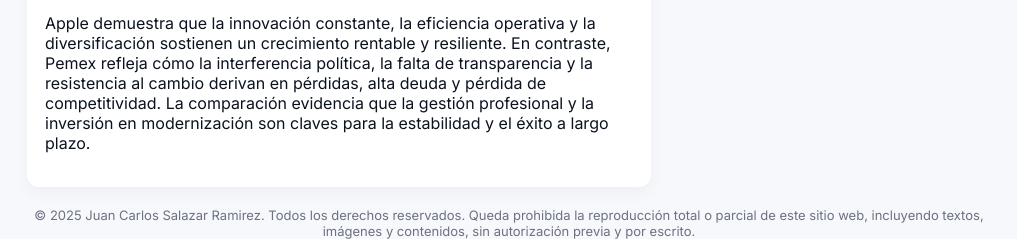
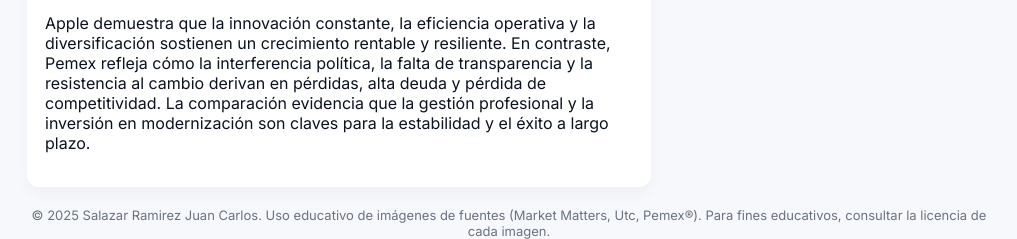
Before and after one commit to carlosramirez345/administraci-n-, a plain HTML site: page index.html in a window 1280 px wide. Shown: the part 3736-3975 px from the top of the page, without its empty margins (131-1148 px from the left). Drawn offline with nearby package versions, Linux system fonts and the light colour scheme.

Commit message:
Update index.html

```diff
--- a/index.html
+++ b/index.html
@@ -236,7 +236,7 @@
     </div>
 
     <footer>
-      © 2025 Juan Carlos Salazar Ramirez. Todos los derechos reservados. Queda prohibida la reproducción total o parcial de este sitio web, incluyendo textos, imágenes y contenidos, sin autorización previa y por escrito.
+       © 2025 Salazar Ramirez Juan Carlos. Uso educativo de imágenes de fuentes (Market Matters, Utc, Pemex®).  Para fines educativos, consultar la licencia de cada imagen.
     </footer>
   </main>
 
```
